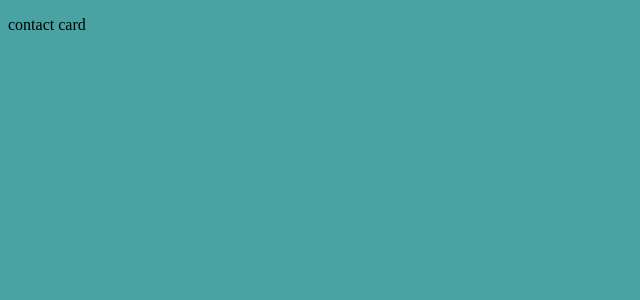
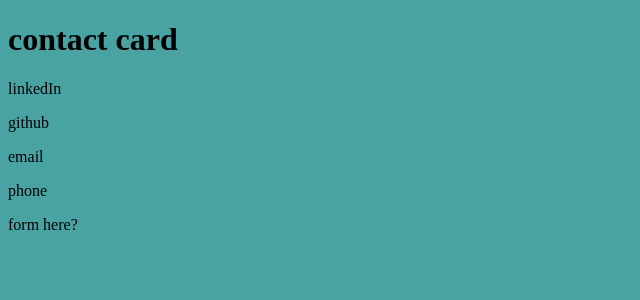
Before and after one commit to zachty/portfolio, a Next.js app: page /contact in a window 1280 px wide. Shown: the top 300 px of the page, without its empty margins (0-640 px from the left). Built offline with nearby package versions, Linux system fonts and the light colour scheme.

Commit message:
setup contact page for styling

```diff
--- a/pages/contact.jsx
+++ b/pages/contact.jsx
@@ -3,7 +3,12 @@
     return (
         <div>
             {/* TODO: form? */}
-            <p>contact card</p>
+            <h1>contact card</h1>
+            <p>linkedIn</p>
+            <p>github</p>
+            <p>email</p>
+            <p>phone</p>
+            <div>form here?</div>
         </div>
     );
 }
--- a/pages/index.jsx
+++ b/pages/index.jsx
@@ -5,6 +5,7 @@
 export default function Home({ formattedDate }) {
     return (
         <>
+            {/* nav component? */}
             <nav>
                 <Link href={'/about'}>About me</Link>
                 <Link href={'/contact'}>Contact</Link>
```
